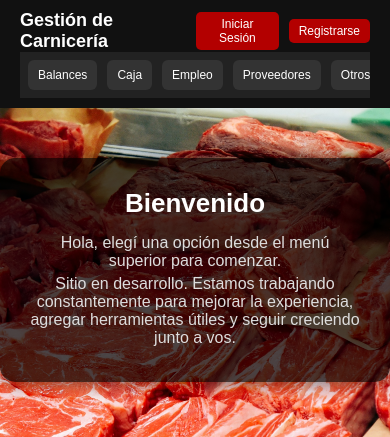
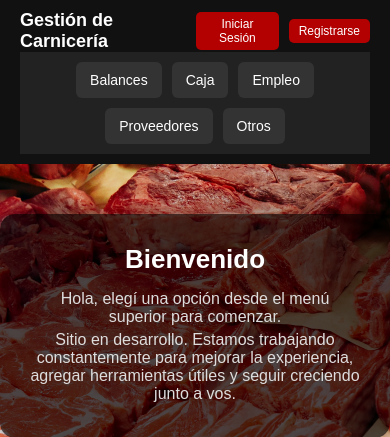
Before and after one commit to santuflow/gestion_carniceria, a Flask app: page / in a window 390 px wide. Shown: the top 437 px of the page. Run offline with Flask 3, Linux system fonts and the light colour scheme; tables that the repository leaves empty hold one stand-in row (values such as "Sample post").

```diff
--- a/templates/index.html
+++ b/templates/index.html
@@ -99,14 +99,12 @@
     .dropdown-content a:hover {
       background-color: #444;
     }
-
-
    @media (max-width: 768px) {
   .nav-section {
-        flex-wrap: nowrap;
-        overflow-x: auto;
-        padding: 8px;
-        justify-content: flex-start;
+    flex-wrap: wrap;
+    overflow-x: visible;
+    justify-content: center;
+    padding: 10px;
   }
 
   .header-top-row {
@@ -121,12 +119,6 @@
     padding: 5px 10px;
     font-size: 12px;
   }
-
-      .dropbtn {
-        padding: 8px 10px;
-        font-size: 12px;
-      }
-
       .dropdown-content a {
         font-size: 13px;
       }
```
Lines whose indentation alone changed are shown as unchanged.
